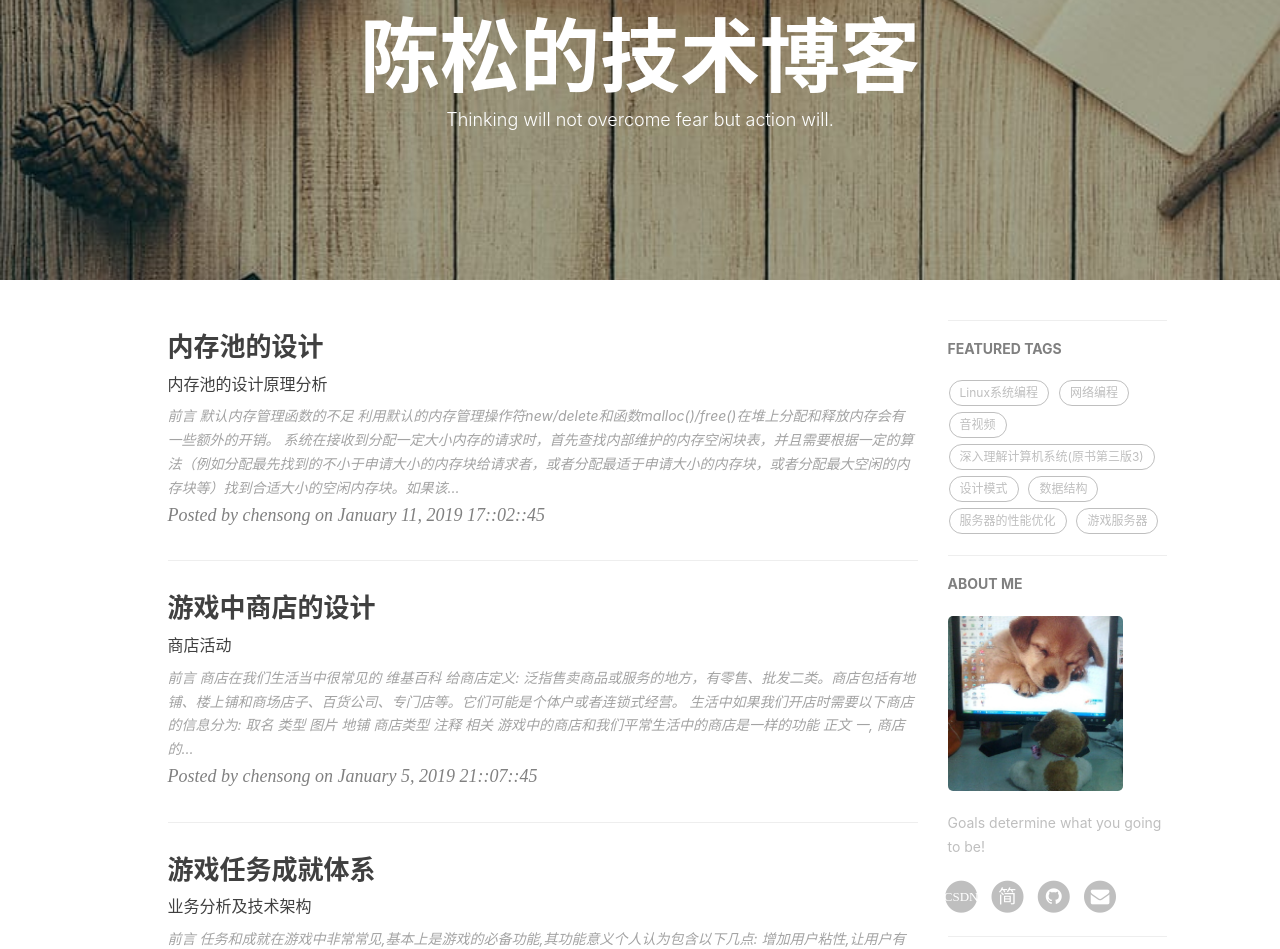
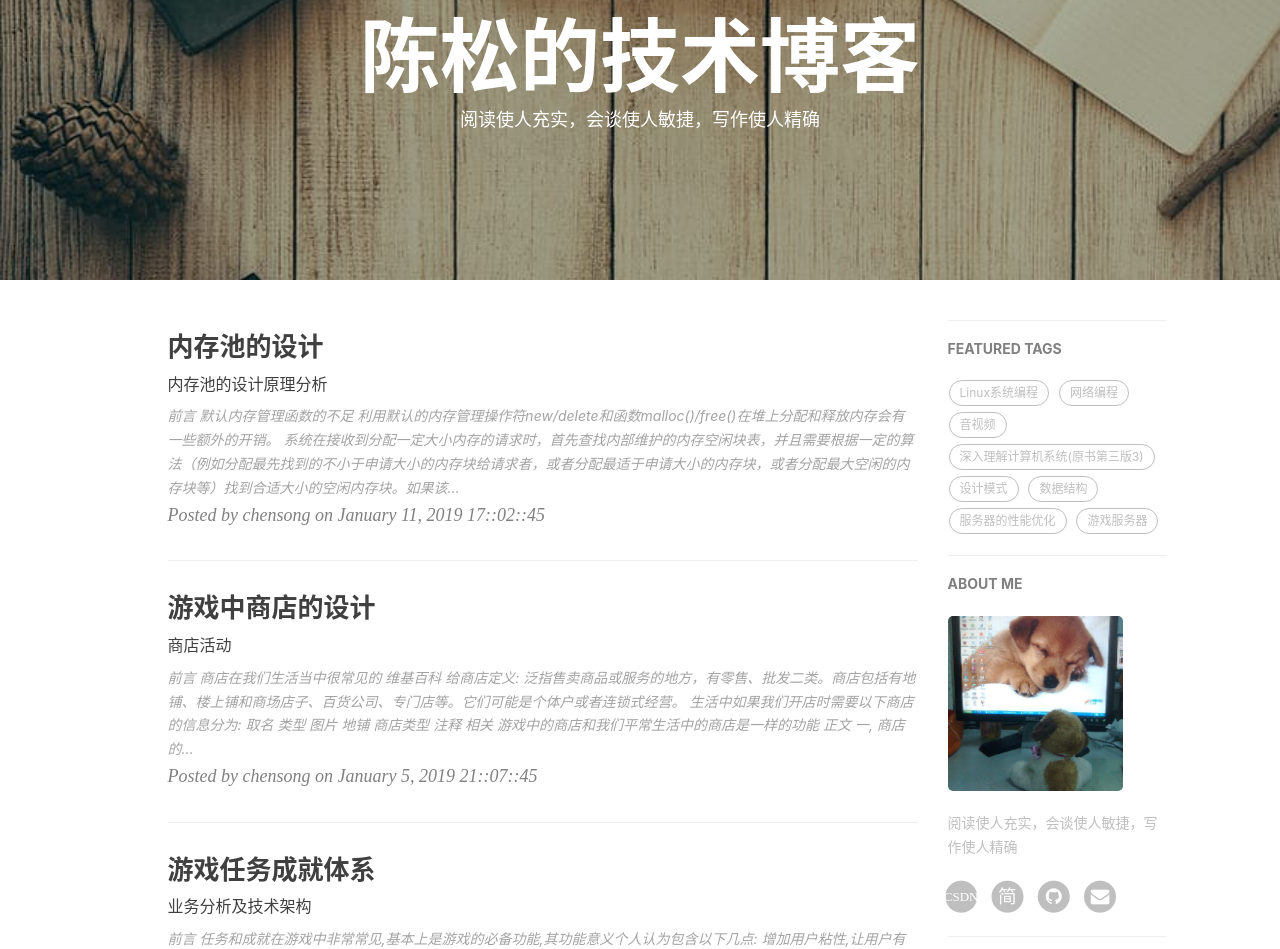
Before and after one commit to chensongpoixs/chensongpoixs.github.io, a Jekyll site: the page built from index.html, in a window 1280 px wide and 1400 px high. Shown: the part 138-1087 px from the top of the window. Built offline with Jekyll 4.4.1, drawn with Linux system fonts in a browser that asks for light colours; nearby versions of some CDN libraries; the list of posts is cut into pages by our own code; comment, search, counter and statistics services are not loaded.

Commit message:
阅读使人充实，会谈使人敏捷，写作使人精确

```diff
--- a/_config.yml
+++ b/_config.yml
@@ -14,7 +14,7 @@ plugins:
 
 # Sidebar settings
 sidebar: true                           # whether or not using Sidebar.
-sidebar-about-description: "Goals determine what you going to be!"
+sidebar-about-description: "阅读使人充实，会谈使人敏捷，写作使人精确"
 sidebar-avatar: /img/about-BY-gentle.jpg      # use absolute URL, seeing it's used in both `/` and `/about/`
 
 
--- a/index.html
+++ b/index.html
@@ -1,6 +1,6 @@
 ---
 layout: page
-description: "Thinking will not overcome fear but action will."
+description: "阅读使人充实，会谈使人敏捷，写作使人精确"
 ---
 
 {% for post in paginator.posts %}
```
Also changed, not shown: _layouts/post.html (+1 -6 lines).
